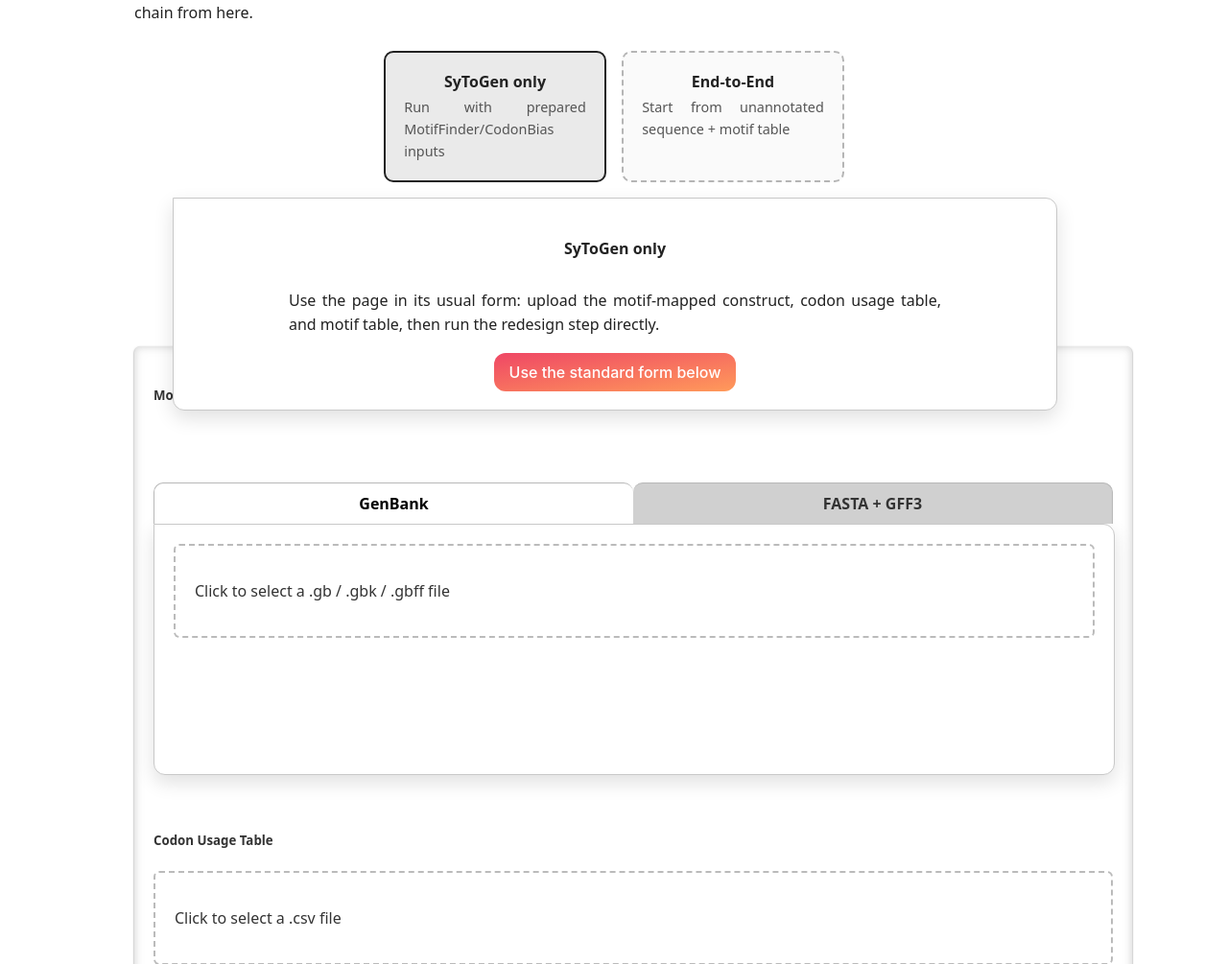
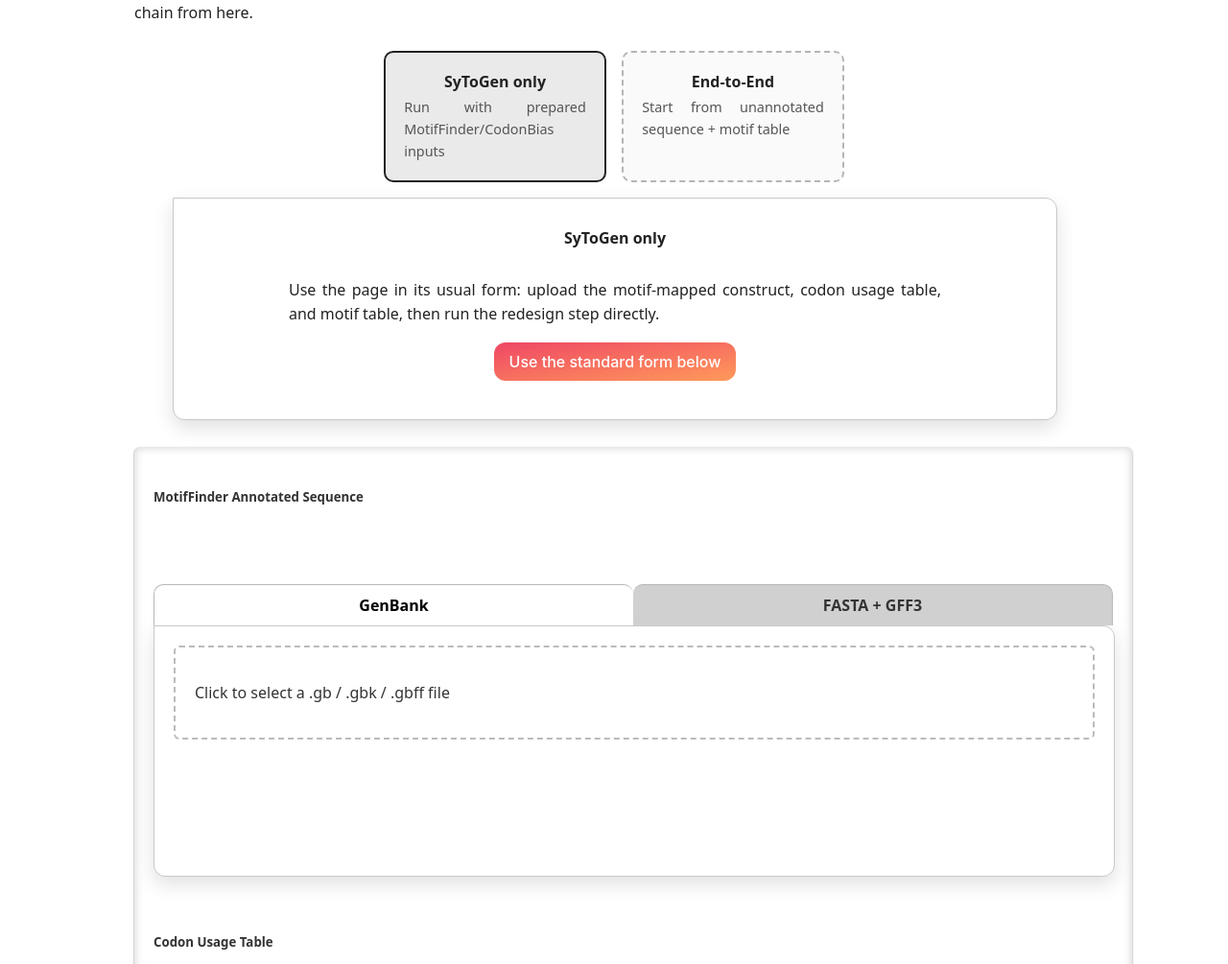
Before and after one commit to BullmanJohnstonLab/Sytogen, a Flask app: page /sytogen in a window 1280 px wide. Shown: the part 1216-2221 px from the top of the page at 96% size. Run offline with Flask 3, Linux system fonts and the light colour scheme; some libraries are stand-ins or nearby versions.

Commit message:
Adjust workflow stage dimensions for improved layout and visibility

```diff
--- a/sytogen/templates/sytogen.html
+++ b/sytogen/templates/sytogen.html
@@ -202,19 +202,24 @@
 
     .workflow-stage {
       width: min(100%, 920px);
-      height: 280px;
+      min-height: 320px;
+      height: auto;
       margin: 26px auto 28px;
     }
 
     .workflow-stage .card-viewport {
-      height: 220px;
+      min-height: 230px;
+      height: auto;
+      overflow: visible;
     }
 
     .workflow-stage .input-card {
       display: flex;
       flex-direction: column;
-      justify-content: center;
+      justify-content: flex-start;
       gap: 10px;
+      min-height: 210px;
+      padding: 8px 0;
       text-align: center;
     }
 
```
